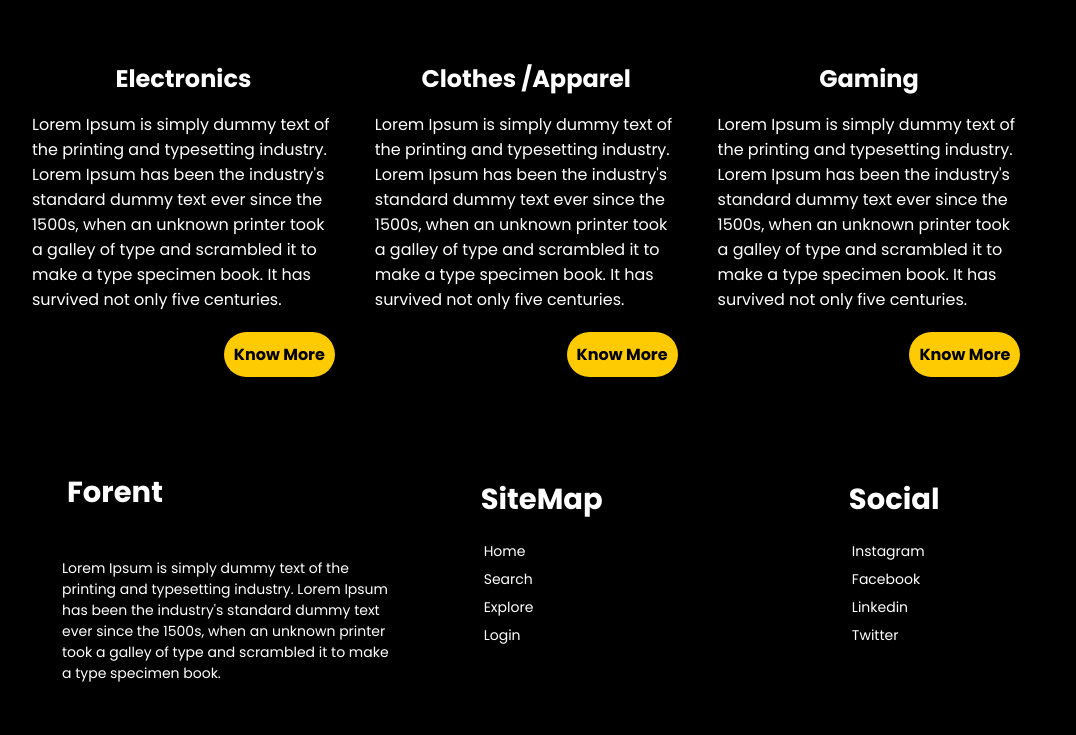
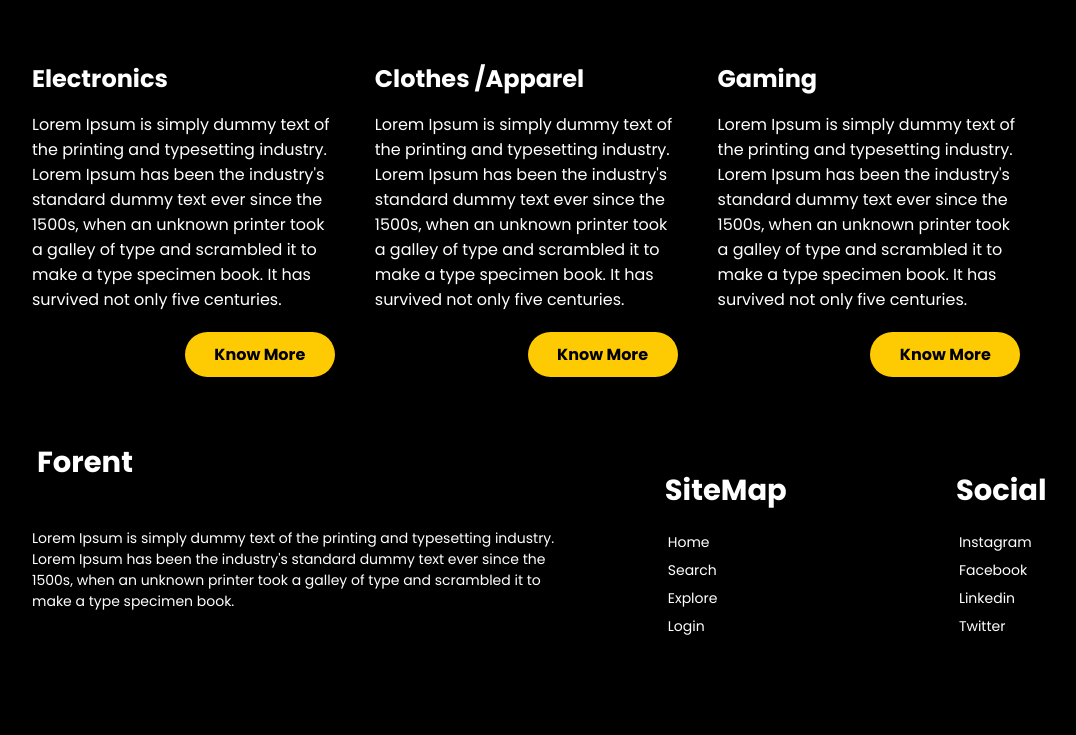
Before and after one commit to Manikanta79i/Contest-2---F1, a plain HTML site: page index.html in a window 1280 px wide. Shown: the part 1119-1854 px from the top of the page, without its empty margins (23-1099 px from the left). After the commit the page ends 1828 px from the top, so only its background shows below. Drawn offline with Linux system fonts and the light colour scheme.

Commit message:
Update style.css

```diff
--- a/style.css
+++ b/style.css
@@ -9,7 +9,7 @@ p {
 .footer {
   display: flex;
   flex-flow: row wrap;
-  padding: 30px 30px 20px 30px;
+
 
 
 }
@@ -51,7 +51,7 @@ body {
 .footer {
   display: flex;
   flex-flow: row wrap;
-  padding: 30px 30px 20px 30px;
+
 
 }
 
@@ -169,7 +169,7 @@ p.foot {
   }
 
   .footer__addr {
-    flex: 1 0px;
+  flex: 2 0px;
   }
 
   .footer__nav {
@@ -251,6 +251,9 @@ h1 {
 	margin-bottom: 20px;
 	font-size: 16px;
 }
+h3 {
+    text-align: initial;
+}
 
 .clock {
 	flex-basis: 33.33%;
@@ -305,15 +308,16 @@ height: 269px;
     font-size: 16px;
     cursor: pointer;
     font-weight: bold;
+        width: 150px;
 }
 
-M@ni9Dazl
+
 
 /* Footer styles */
 footer {
-	background-color: #333;
+
 	color: #fff;
-	padding: 20px;
+
 	display: flex;
 	align-items: center;
 	justify-content: space-between;
```
